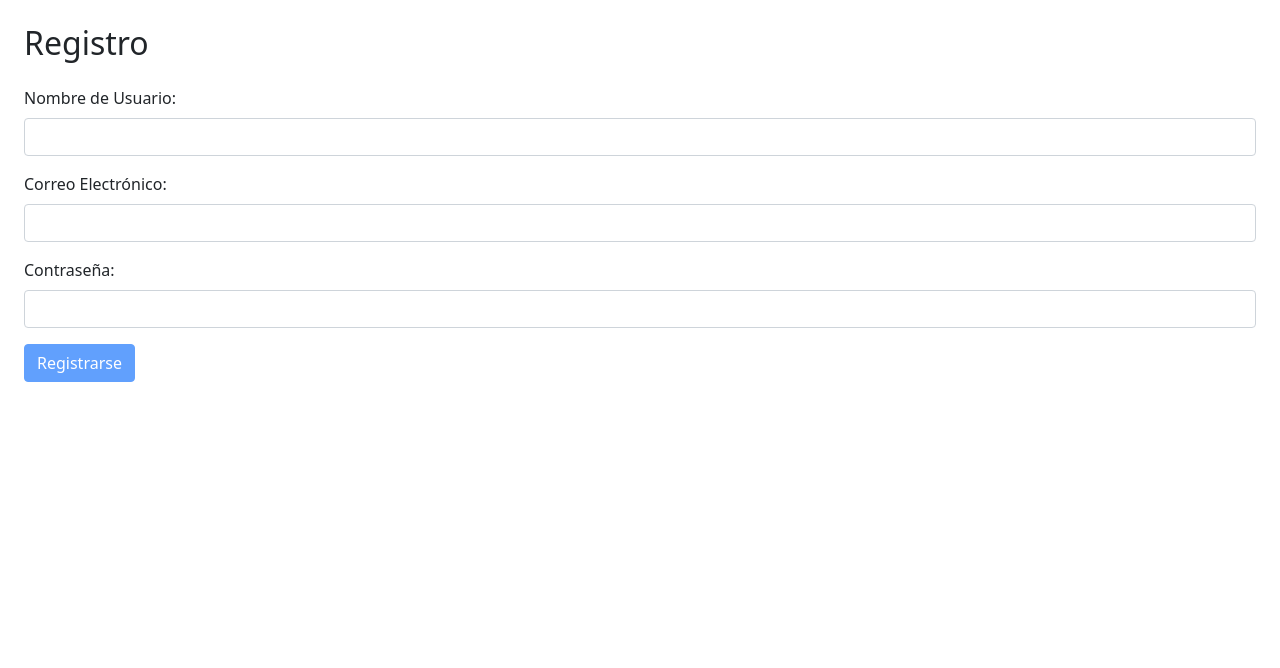
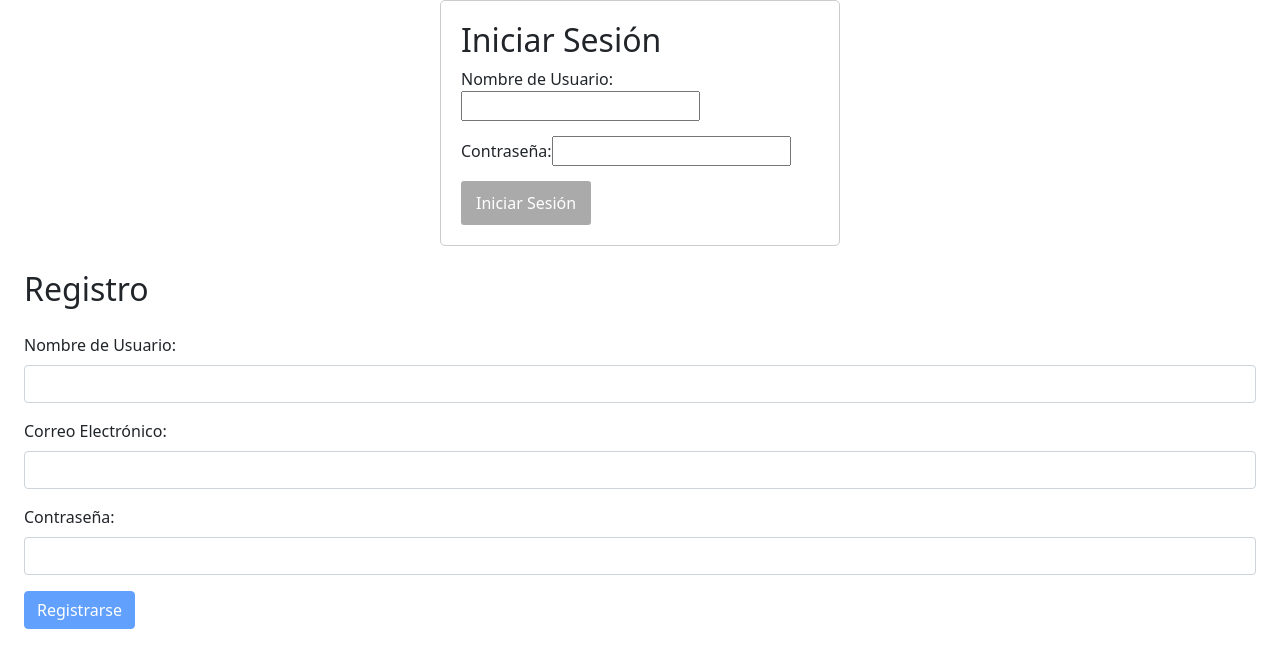
Before and after one commit to Kerro16/FrontStore, an Angular app: page / in a window 1280 px wide. Shown: the top 668 px of the page. Built offline with nearby package versions, Linux system fonts and the light colour scheme.

Commit message:
Fixed registration and login functionalities

```diff
--- a/angular.json
+++ b/angular.json
@@ -68,9 +68,11 @@
           "configurations": {
             "production": {
               "buildTarget": "FrontStore:build:production"
+
             },
             "development": {
               "buildTarget": "FrontStore:build:development"
+
             }
           },
           "defaultConfiguration": "development"
--- /dev/null
+++ b/src/app/api-config.service.ts
@@ -0,0 +1,12 @@
+import { Injectable } from "@angular/core";
+
+@Injectable({
+    providedIn: 'root'
+})
+export class ApiConfigService {
+    private baseUrl = 'http://localhost:8080';
+
+    getApiUrl(endpoint: string): string {
+        return `${this.baseUrl}/api/${endpoint}`;
+    }
+}
--- a/src/app/app.component.html
+++ b/src/app/app.component.html
@@ -1 +1,2 @@
+<app-login></app-login>
 <app-registration></app-registration>
--- a/src/app/auth.service.ts
+++ /dev/null
@@ -1,37 +0,0 @@
-import { Injectable } from "@angular/core";
-import { HttpClient, HttpHeaders, HttpResponse } from "@angular/common/http";
-import { Observable, of } from "rxjs";
-import { catchError, tap, map } from "rxjs/operators";
-import { FormGroup } from "@angular/forms";
-
-@Injectable({
-    providedIn: 'root'
-})
-
-export class AuthService {
-    private baseUrl = 'http://localhost:8080';
-
-    constructor(private http: HttpClient){}
-
-    login(userapi: string, passwordapi: string, form:FormGroup): Observable<any>{
-        const credentials = btoa(`${userapi}:${passwordapi}`);
-        const headers = new HttpHeaders ({Authorization: `Basic ${credentials}`});
-        const {username, password, email} = form.value;
-        const body = [{ username, password, email }];
-        return this.http.post(`${this.baseUrl}/api/v1/user/add`, body, { headers, observe: 'response' }).pipe(
-            tap((response: HttpResponse<any>) => {
-                // Verifica el código de estado HTTP
-                if(response.status === 200){
-                    // Almacena el token si la respuesta es exitosa
-                    localStorage.setItem('token', credentials);
-                }
-            }),
-            catchError((error) => {
-                console.error('Falló la autenticación', error);
-                return of(null);
-            }),
-            map(response => response ? response.body: null)
-        );
-    }
-
-}
--- /dev/null
+++ b/src/app/login/login.api.ts
@@ -0,0 +1,47 @@
+import { Injectable} from "@angular/core";
+import { HttpClient, HttpResponse } from "@angular/common/http";
+import { Observable, of } from "rxjs";
+import { catchError, tap, map } from "rxjs/operators";
+import { FormGroup } from "@angular/forms";
+import { ApiConfigService } from "../api-config.service";
+
+@Injectable({
+  providedIn: 'root'
+})
+
+export class APILoginService {
+  constructor(private http: HttpClient, private apiConfigService: ApiConfigService) {}
+
+  login(form : FormGroup): Observable<any> {
+
+    const {username, password} = form.value;
+
+    const body = {username, password};
+
+
+
+    const apiUrl = this.apiConfigService.getApiUrl('auth/signin');
+
+    console.log(body);
+
+    return this.http.post(apiUrl, body, {observe: 'response'}).pipe(
+      tap((response: HttpResponse<any>) => {
+        if(response.status === 200){
+          console.log("Exito");
+        }
+
+
+      }),
+
+      catchError((error) => {
+        console.error('Fallo la autenticacion', error);
+        return of(null);
+      }),
+      map(response => response ? response.body : null)
+
+    );
+  }
+
+
+
+}
--- /dev/null
+++ b/src/app/login/login.component.css
@@ -0,0 +1,27 @@
+/* login.component.css */
+
+.login-container {
+    max-width: 400px;
+    margin: auto;
+    padding: 20px;
+    border: 1px solid #ccc;
+    border-radius: 5px;
+  }
+
+  .form-group {
+    margin-bottom: 15px;
+  }
+
+  button {
+    background-color: #4caf50;
+    color: white;
+    padding: 10px 15px;
+    border: none;
+    border-radius: 3px;
+    cursor: pointer;
+  }
+
+  button:disabled {
+    background-color: #aaa;
+    cursor: not-allowed;
+  }
--- /dev/null
+++ b/src/app/login/login.component.html
@@ -0,0 +1,16 @@
+<!-- login.component.html -->
+
+<div class="login-container">
+    <h2>Iniciar Sesión</h2>
+    <form [formGroup]="loginForm" (ngSubmit)="onSubmit()">
+      <div class="form-group">
+        <label for="username">Nombre de Usuario:</label>
+        <input type="text" id="username" formControlName="username" />
+      </div>
+      <div class="form-group">
+        <label for="password">Contraseña:</label>
+        <input type="password" id="password" formControlName="password" />
+      </div>
+      <button type="submit" [disabled]="!loginForm.valid">Iniciar Sesión</button>
+    </form>
+  </div>
--- /dev/null
+++ b/src/app/login/login.component.ts
@@ -0,0 +1,35 @@
+import { Component} from '@angular/core';
+import { FormBuilder, FormGroup, Validators } from '@angular/forms';
+import { APILoginService } from './login.api';
+
+@Component({
+  selector: 'app-login',
+  templateUrl: './login.component.html',
+  styleUrls: ['./login.component.css']
+})
+
+export class LoginComponent{
+
+  loginForm: FormGroup;
+
+  constructor(private fb: FormBuilder, private apiLoginService: APILoginService){
+    this.loginForm = this.fb.group({
+      username: ['', Validators.required],
+      password: ['', Validators.required]
+    });
+  }
+
+  onSubmit() {
+    if (this.loginForm.valid) {
+      this.apiLoginService.login(this.loginForm).subscribe(
+        (response) => {
+          console.log('Respuesta del servicio', response);
+        },
+        (error) => {
+          console.error('Error en la solicitud de login', error);
+        }
+      );
+      console.log('Datos del formulario', this.loginForm.value);
+    }
+  }
+}
--- /dev/null
+++ b/src/app/registration/registration.api.ts
@@ -0,0 +1,40 @@
+import { Injectable } from "@angular/core";
+import { HttpClient, HttpHeaders, HttpResponse } from "@angular/common/http";
+import { Observable, of } from "rxjs";
+import { catchError, tap, map } from "rxjs/operators";
+import { FormGroup } from "@angular/forms";
+import { ApiConfigService } from "../api-config.service";
+
+@Injectable({
+    providedIn: 'root'
+})
+
+export class RegistrationAPIService {
+
+    constructor(private http: HttpClient, private apiConfigService: ApiConfigService) {}
+
+    registration(form: FormGroup): Observable<any> {
+        const { username, password, email } = form.value;
+        const body = {username, password, email};
+
+        const apiUrl = this.apiConfigService.getApiUrl('auth/signup');
+        console.log(apiUrl);
+
+        return this.http.post(apiUrl, body, {observe: 'response'}).pipe(
+            tap((response: HttpResponse<any>) => {
+                if(response.status ===200) {
+                    console.log('Registro exitoso');
+                }
+
+            }),
+            catchError((error) =>{
+                console.error('Fallo el registro', error);
+                return of (null);
+
+            }),
+            map(response => response ? response.body : null)
+        )
+    }
+
+
+}
--- a/src/app/registration/registration.component.ts
+++ b/src/app/registration/registration.component.ts
@@ -1,6 +1,6 @@
 import { Component } from '@angular/core';
 import { FormBuilder, FormGroup, Validators } from '@angular/forms';
-import { AuthService } from '../auth.service';
+import { RegistrationAPIService } from './registration.api';
 
 @Component({
   selector: 'app-registration',
@@ -11,7 +11,7 @@ import { AuthService } from '../auth.service';
 export class RegistrationComponent {
   registrationForm: FormGroup;
 
-  constructor(private fb:FormBuilder, private authService: AuthService){
+  constructor(private fb:FormBuilder, private registrationApiService: RegistrationAPIService){
     this.registrationForm = this.fb.group({
       //Campos y validaciones
       username: ['', Validators.required],
@@ -21,16 +21,20 @@ export class RegistrationComponent {
   }
 
   onSubmit(){
-    if (this.registrationForm.valid){
-      this.authService.login('admin', 'adminpassword',this.registrationForm).subscribe((response) => {
+    if (this.registrationForm.valid) {
+      this.registrationApiService.registration(this.registrationForm).subscribe(
+        (response) => {
         if(response){
-          console.log('Exito');
+          console.log('Registro exitoso');
         }
         else{
-          console.log('Error de autenticacion');
+          console.log('Error de registro');
         }
-      });
+      },
+      (error) => {
+        console.error('Error en la solicitud de registro', error);
+      }
+      );
     }
   }
-
 }
```
Also changed, not shown: src/app/app.module.ts (+12 -4 lines), 1 other file (tests, documents, lock files or other folders).
